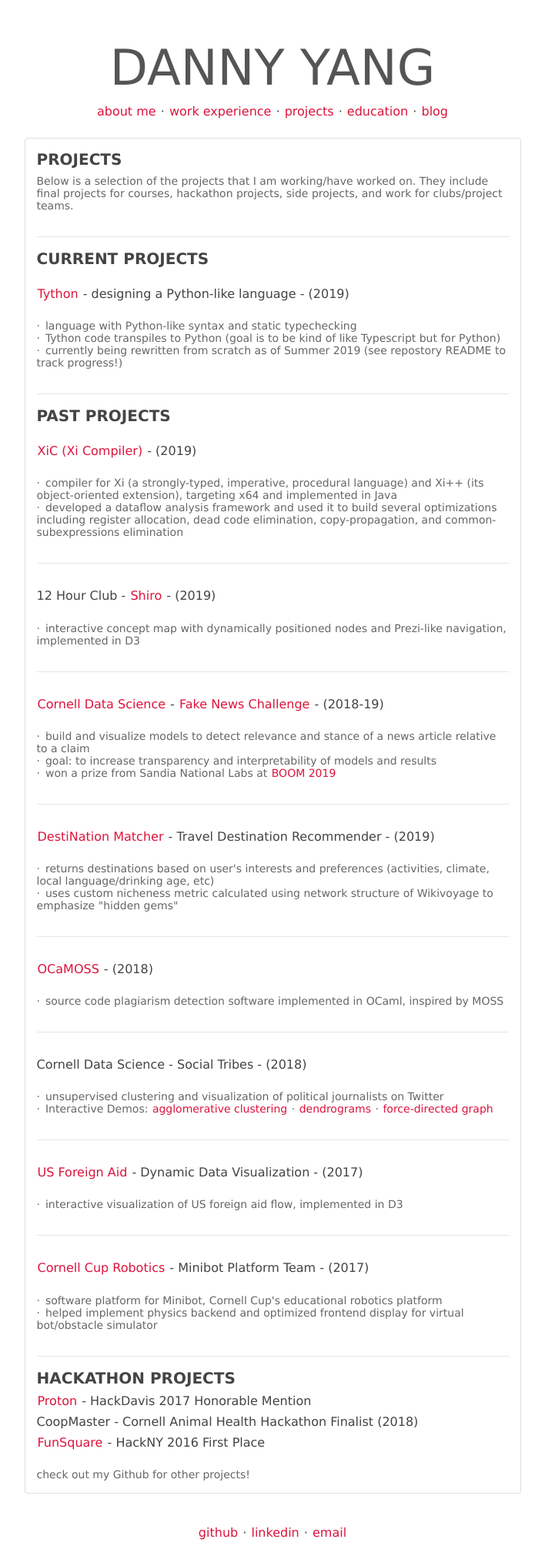
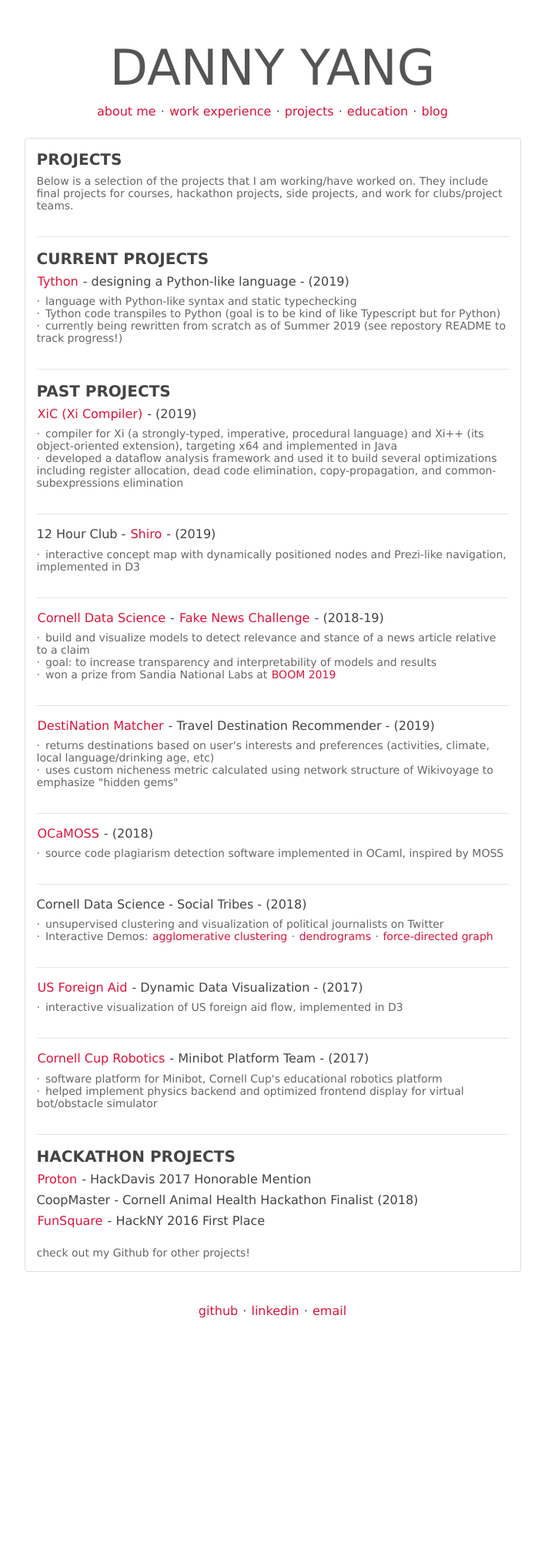
Before and after one commit to yangdanny97/yangdanny97.github.io, a Jekyll site: the page built from projects/index.html, in a window 1280 px wide. Shown: the whole page at 77% size, without its empty margins (286-994 px from the left). Built offline with Jekyll 4.4.1, drawn with Linux system fonts in a browser that asks for light colours; after the commit the page ends 1746 px from its top, so only the background shows below that.

```diff
--- a/projects/index.html
+++ b/projects/index.html
@@ -11,10 +11,8 @@
 
 		<h3>CURRENT PROJECTS</h3>
 
-		<p>
 		<h4><a href="https://github.com/yangdanny97/Tython" target="_blank">Tython</a> - designing a Python-like
 			language - (2019)</h4>
-		</p>
 		<ul>
 			<li>language with Python-like syntax and static typechecking</li>
 			<li>Tython code transpiles to Python (goal is to be kind of like Typescript but for Python)</li>
@@ -23,10 +21,7 @@
 		<hr>
 
 		<h3>PAST PROJECTS</h3>
-
-		<p>
 		<h4><a href="https://github.com/Bluefire2/xic" target="_blank">XiC (Xi Compiler)</a> - (2019)</a></h4>
-		</p>
 		<ul>
 			<li>compiler for Xi (a strongly-typed, imperative, procedural language) and Xi++ (its object-oriented
 				extension), targeting x64 and implemented in Java</li>
@@ -35,22 +30,16 @@
 			</li>
 		</ul>
 		<hr>
-
-		<p>
 		<h4>12 Hour Club - <a href="https://shiro.community/" target="_blank">Shiro</a> - (2019)</h4>
-		</p>
 		<ul>
 			<li>interactive concept map with dynamically positioned nodes and Prezi-like navigation, implemented in D3
 			</li>
 		</ul>
 
 		<hr>
-
-		<p>
 		<h4><a href="https://cornelldata.science">Cornell Data Science</a> - <a
 				href="https://github.com/CornellDataScience/Insights-FakeNews" target="_blank">Fake News
 				Challenge</a> - (2018-19)</h4>
-		</p>
 		<ul>
 
 			<li>build and visualize models to detect relevance and stance of a news article relative to a claim</li>
@@ -61,11 +50,8 @@
 		</ul>
 
 		<hr>
-
-		<p>
 		<h4><a href="https://dnm-finalapp.herokuapp.com/" target="_blank">DestiNation Matcher</a> - Travel
 			Destination Recommender - (2019)</h4>
-		</p>
 		<ul>
 			<li>returns destinations based on user's interests and preferences (activities, climate,
 				local language/drinking age, etc)</li>
@@ -73,18 +59,13 @@
 			</li>
 		</ul>
 		<hr>
-
-		<p>
 		<h4><a href="https://github.com/RobYang1024/OCaMOSS" target="_blank">OCaMOSS</a> - (2018)</h4>
-		</p>
 		<ul>
 			<li>source code plagiarism detection software implemented in OCaml, inspired by MOSS</li>
 		</ul>
 		<hr>
 
-		<p>
 		<h4>Cornell Data Science - Social Tribes - (2018)</h4>
-		</p>
 		<ul>
 			<li>unsupervised clustering and visualization of political journalists on Twitter</li>
 			<li>Interactive Demos: <a href="{{ site.url }}/cds/agglomerative-clustering.html">agglomerative
@@ -94,29 +75,23 @@
 		</ul>
 		<hr>
 
-		<p>
 		<h4><a href='https://yangdanny97.github.io/US-foreign-aid-visualizer/' target='_blank'>US Foreign Aid</a> -
 			Dynamic Data Visualization - (2017)</h4>
-		</p>
 		<ul>
 			<li>interactive visualization of US foreign aid flow, implemented in D3</li>
 		</ul>
 
 		<hr>
 
-		<p>
 		<h4><a href="https://github.com/cornell-cup" target="_blank">Cornell Cup Robotics</a> - Minibot Platform
 			Team
 			- (2017)</h4>
-		</p>
 		<ul>
 			<li>software platform for Minibot, Cornell Cup's educational robotics platform</li>
 			<li>helped implement physics backend and optimized frontend display for virtual bot/obstacle simulator </li>
 		</ul>
 
 		<hr>
-
-
 
 		<h3>HACKATHON PROJECTS</h3>
 		<h4><a href='https://devpost.com/software/proton-positivity-generator' target='_blank'>Proton</a> - HackDavis
```
Lines whose indentation alone changed are shown as unchanged.
